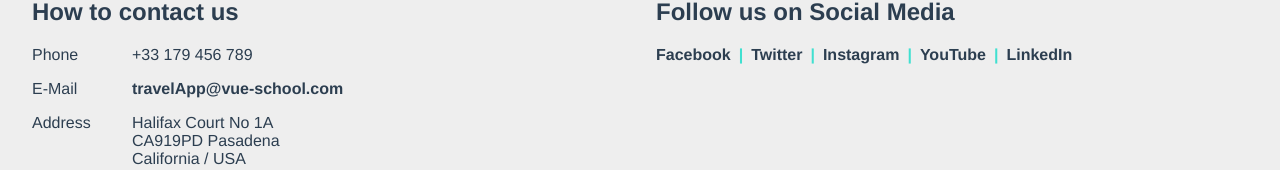
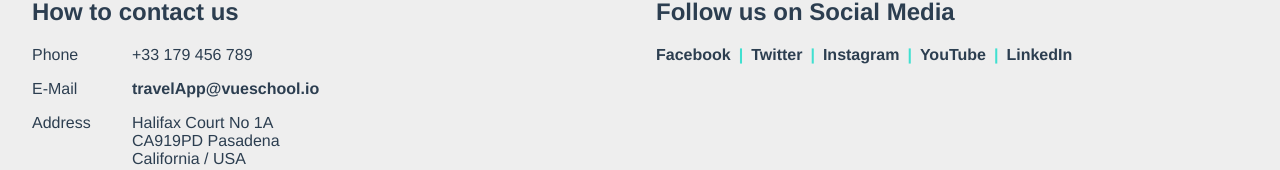
Before and after one commit to kiraGit67/vue-school-travel-app, a Vue app: page /about in a window 1280 px wide. Shown: the part 252-422 px from the top of the page. Built offline with nearby package versions, Linux system fonts and the light colour scheme.

Commit message:
adds styling to .two-cols, .social-media and link elements

```diff
--- a/src/views/AboutView.vue
+++ b/src/views/AboutView.vue
@@ -81,7 +81,7 @@ export default {
       {
         id: 2,
         name: "E-Mail",
-        value: "travelApp@vue-school.com",
+        value: "travelApp@vueschool.io",
       },
       {
         id: 3,
@@ -209,6 +209,11 @@ h2 {
   content: "";
 }
 
+a:hover {
+  color: turquoise;
+  font-size: bold;
+}
+
 @media screen and (max-width: 767px) {
   .two-cols {
     grid-template-columns: 1fr;
```
